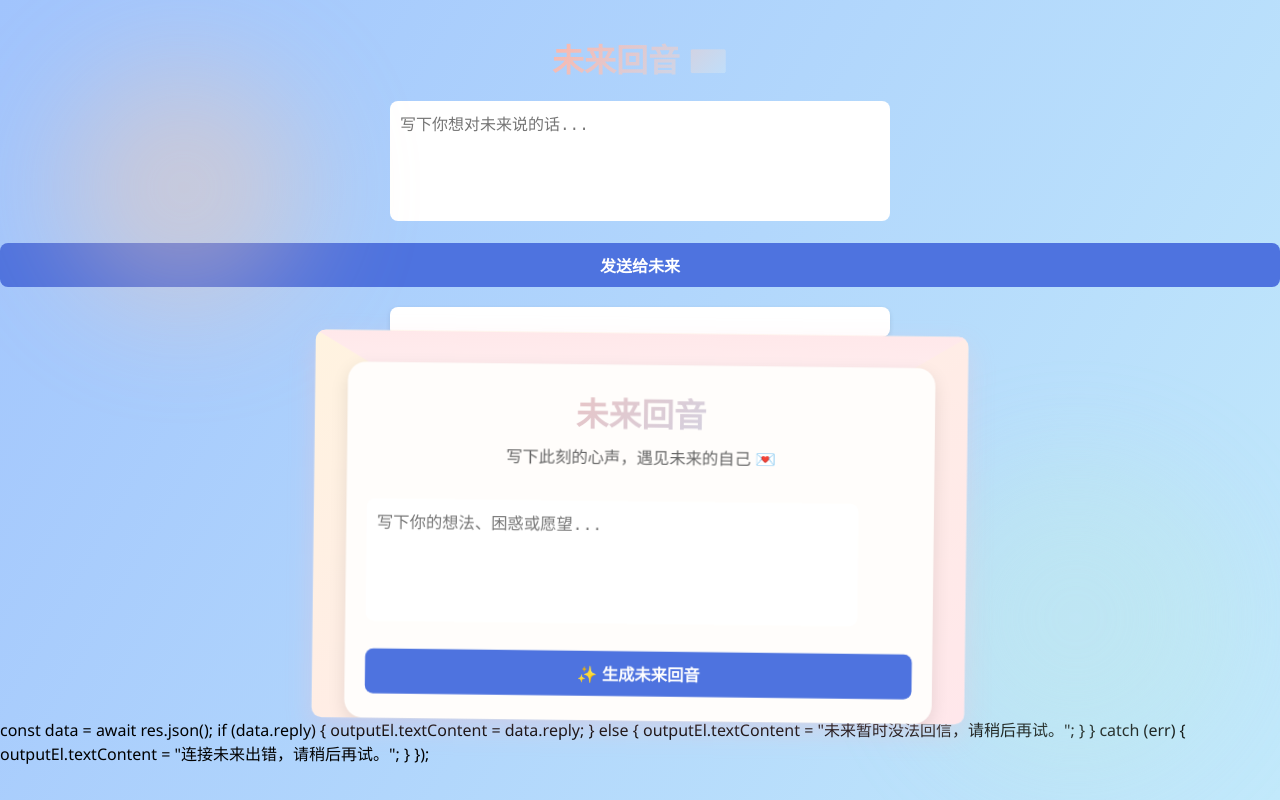
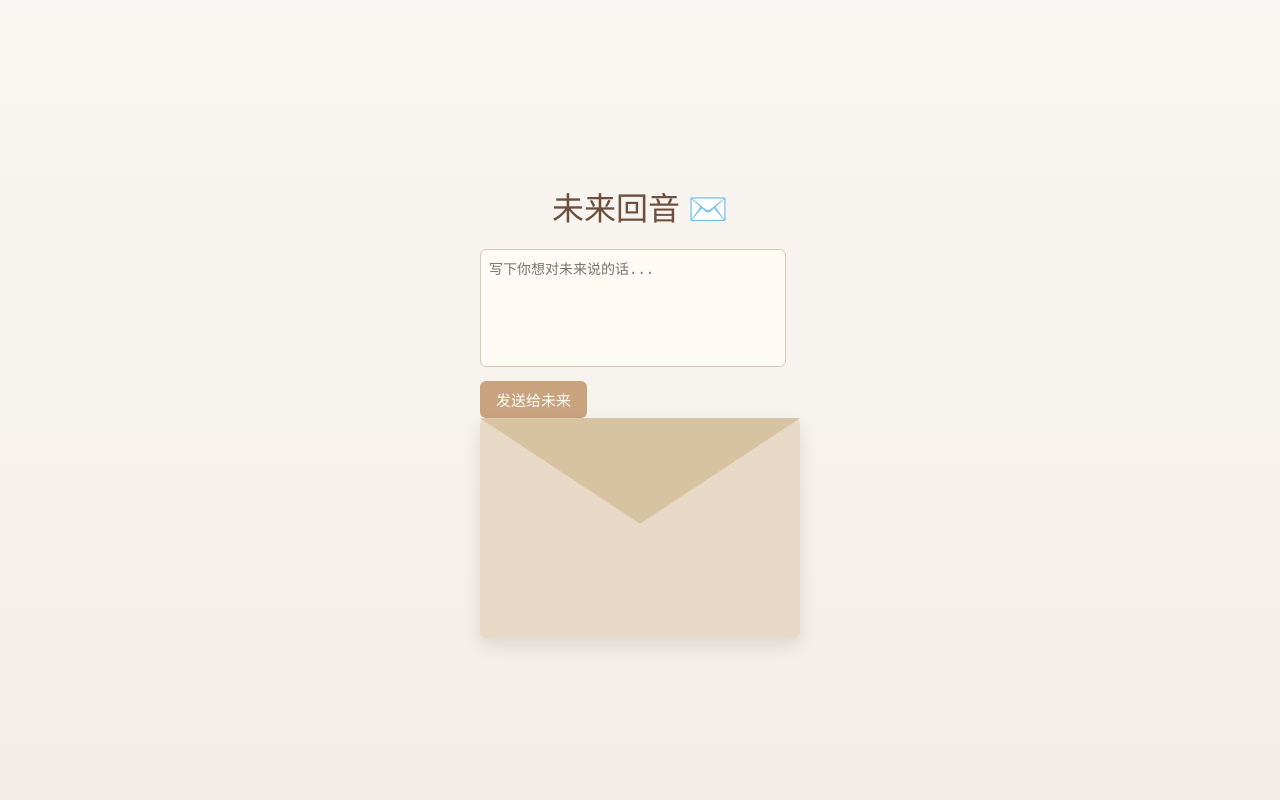
Before and after one commit to 3627339340-ui/time-echo, a website: page index.html in a window 1280 px wide. Drawn offline with Linux system fonts and the light colour scheme.

Commit message:
Update index.html

```diff
--- a/index.html
+++ b/index.html
@@ -1,138 +1,175 @@
 <!DOCTYPE html>
-<html lang="zh-CN">
 <html lang="zh">
 <head>
-<meta charset="UTF-8">
-<meta name="viewport" content="width=device-width,initial-scale=1.0,maximum-scale=1.0">
-<title>未来回音 ✉️</title>
-<style>
-*{box-sizing:border-box;margin:0;padding:0;-webkit-tap-highlight-color:transparent;}
-body{
-  font-family:'PingFang SC','Segoe UI',sans-serif;
-  background:linear-gradient(180deg,#fff8f4 0%,#ffffff 100%);
-  min-height:100vh;display:flex;flex-direction:column;
-  align-items:center;justify-content:center;overflow:hidden;position:relative;
-}
-.dot{position:absolute;border-radius:50%;opacity:.4;filter:blur(60px);animation:float 10s ease-in-out infinite alternate;z-index:0;}
-.dot1{width:240px;height:240px;background:radial-gradient(circle,#ffd6a5,#ffb5a7);top:10%;left:5%;}
-.dot2{width:280px;height:280px;background:radial-gradient(circle,#bde0fe,#caffbf);bottom:5%;right:5%;animation-delay:3s;}
-@keyframes float{from{transform:translateY(0)}to{transform:translateY(-25px)}}
-.envelope{
-  position:relative;width:90%;max-width:640px;height:380px;
-  background:linear-gradient(145deg,#fff3e0,#ffe7eb);
-  border-radius:10px;box-shadow:0 10px 25px rgba(255,190,200,.3);
-  display:flex;align-items:center;justify-content:center;
-  cursor:pointer;overflow:hidden;animation:gentlePulse 3.5s ease-in-out infinite;
-}
-@keyframes gentlePulse{0%,100%{transform:rotate(0deg) scale(1);}25%{transform:rotate(-1deg) scale(1.02);}50%{transform:rotate(1deg) scale(1.02);}75%{transform:rotate(-1deg) scale(1);}}
-.envelope.open{animation:none;cursor:default;}
-.flap{position:absolute;top:0;left:0;width:100%;height:50%;background:linear-gradient(180deg,#ffe8ea 0%,#fff 100%);
-clip-path:polygon(0 0,100% 0,50% 100%);transform-origin:top;transition:transform 1s ease-in-out;z-index:2;}
-.envelope.open .flap{transform:rotateX(180deg);}
-.container{position:absolute;bottom:0;width:90%;max-width:600px;background:#fffdfb;border-radius:18px;
-box-shadow:0 6px 18px rgba(0,0,0,.1);padding:24px 20px;z-index:3;}
-h1{text-align:center;font-size:2rem;background:linear-gradient(135deg,#ffb5a7,#bde0fe);
--webkit-background-clip:text;-webkit-text-fill-color:transparent;margin-bottom:8px;}
-.subtitle{text-align:center;color:#666;margin-bottom:20px;}
-textarea{width:100%;min-height:120px;border:2px solid #f0f0f0;border-radius:14px;padding:15px;font-size:16px;background:#fff;
-resize:vertical;transition:.3s;}
-textarea:focus{border-color:#ffb5a7;box-shadow:0 0 6px rgba(255,181,167,.3);outline:none;}
-button{background:linear-gradient(135deg,#ffdac1,#bde0fe);border:none;border-radius:12px;font-size:17px;font-weight:600;
-padding:15px;width:100%;margin-top:10px;cursor:pointer;transition:.3s;color:#333;}
-button:hover{transform:translateY(-2px);box-shadow:0 8px 18px rgba(255,181,167,.25);}
-#letterOverlay{position:fixed;top:0;left:0;width:100%;height:100%;background:rgba(255,255,255,0.96);
-backdrop-filter:blur(5px);display:none;flex-direction:column;align-items:center;justify-content:center;padding:20px;z-index:10;animation:fadeIn .8s ease forwards;}
-@keyframes fadeIn{from{opacity:0;}to{opacity:1;}}
-#futureText{max-width:90%;max-height:85vh;overflow:auto;line-height:1.8;background:#fffaf7;border-left:4px solid #ffd6a5;
-border-radius:16px;box-shadow:0 8px 25px rgba(0,0,0,.1);padding:20px;transition:transform 0.5s ease,box-shadow 1s ease;
-text-align:left;white-space:pre-wrap;}
-.playing{animation:glow 2s ease-in-out infinite alternate;}
-@keyframes glow{0%{box-shadow:0 0 10px rgba(255,181,167,0.2);}100%{box-shadow:0 0 25px rgba(255,181,167,0.6);}}
-@media(max-width:480px){#futureText{padding:15px;}}
-</style>
   <meta charset="UTF-8" />
   <meta name="viewport" content="width=device-width, initial-scale=1.0" />
   <title>未来回音 ✉️</title>
   <style>
+    /* 🌸 全局样式 */
     body {
-      font-family: "Segoe UI", sans-serif;
+      font-family: "ZCOOL XiaoWei", "Noto Serif SC", serif;
+      background: linear-gradient(180deg, #f9f7f3, #f3ede7);
       display: flex;
-      flex-direction: column;
       align-items: center;
       justify-content: center;
       height: 100vh;
-      background: linear-gradient(120deg, #a1c4fd, #c2e9fb);
       margin: 0;
+      overflow: hidden;
     }
+
     h1 {
-      color: #333;
+      text-align: center;
+      font-weight: normal;
+      color: #6b4e3d;
+      margin-bottom: 20px;
     }
+
+    /* ✉️ 信封外观 */
+    .envelope {
+      width: 320px;
+      height: 220px;
+      background: #e8d9c7;
+      position: relative;
+      border-radius: 6px;
+      box-shadow: 0 8px 18px rgba(0, 0, 0, 0.1);
+      cursor: pointer;
+      transition: transform 0.6s ease;
+      display: flex;
+      align-items: center;
+      justify-content: center;
+      flex-direction: column;
+    }
+
+    .envelope.opened {
+      transform: translateY(-80px);
+    }
+
+    .flap {
+      position: absolute;
+      top: 0;
+      left: 0;
+      width: 100%;
+      height: 60%;
+      background: #d7c2a1;
+      clip-path: polygon(0 0, 50% 80%, 100% 0);
+      transition: transform 0.8s ease;
+      transform-origin: top;
+      z-index: 2;
+    }
+
+    .envelope.opened .flap {
+      transform: rotateX(180deg);
+    }
+
+    /* 📜 信纸样式 */
+    .letter {
+      position: absolute;
+      bottom: 0;
+      width: 90%;
+      height: 80%;
+      background: #fffdf8;
+      border-radius: 4px;
+      box-shadow: 0 4px 10px rgba(0,0,0,0.1);
+      padding: 16px;
+      overflow-y: auto;
+      transition: all 0.8s ease;
+      opacity: 0;
+      transform: translateY(50%);
+      font-size: 15px;
+      color: #5a4634;
+      z-index: 1;
+    }
+
+    .envelope.opened .letter {
+      opacity: 1;
+      transform: translateY(-20px);
+    }
+
     textarea {
       width: 90%;
-      max-width: 500px;
-      height: 120px;
-      margin: 12px 0;
-      padding: 10px;
-      border-radius: 8px;
+      height: 100px;
+      border: 1px solid #d8c9b0;
+      border-radius: 6px;
+      padding: 8px;
+      font-size: 14px;
+      resize: none;
+      outline: none;
+      background: #fffaf3;
+    }
+
+    button {
+      background: #c9a27e;
+      color: white;
       border: none;
-      font-size: 16px;
-      outline: none;
-      resize: none;
+      padding: 8px 16px;
+      border-radius: 6px;
+      cursor: pointer;
+      transition: background 0.3s;
+      font-size: 15px;
+      margin-top: 10px;
     }
-    button {
-      background: #4e73df;
-      color: white;
-      padding: 10px 20px;
-      border-radius: 8px;
-      border: none;
-      cursor: pointer;
-      font-size: 16px;
+
+    button:hover {
+      background: #b68965;
     }
-    button:hover {
-      background: #2e59d9;
+
+    #output {
+      white-space: pre-wrap;
+      line-height: 1.6;
     }
-    #output {
-      margin-top: 20px;
-      width: 90%;
-      max-width: 500px;
-      background: white;
-      padding: 15px;
-      border-radius: 8px;
-      box-shadow: 0 2px 5px rgba(0,0,0,0.1);
-      white-space: pre-wrap;
+
+    .controls {
+      display: flex;
+      justify-content: center;
+      gap: 12px;
+      margin-top: 10px;
+    }
+
+    .hidden {
+      display: none;
+    }
+
+    .fade-in {
+      animation: fadeIn 1s ease forwards;
+    }
+
+    @keyframes fadeIn {
+      from { opacity: 0; transform: translateY(10px); }
+      to { opacity: 1; transform: translateY(0); }
     }
   </style>
 </head>
 <body>
-<div class="dot dot1"></div>
-<div class="dot dot2"></div>
-  <h1>未来回音 ✉️</h1>
-  <textarea id="input" placeholder="写下你想对未来说的话..."></textarea>
-  <button id="send">发送给未来</button>
-  <div id="output"></div>
+  <div class="container">
+    <h1>未来回音 ✉️</h1>
 
-<div class="envelope" id="envelope" onclick="openEnvelope()">
-  <div class="flap"></div>
-  <div class="container" id="letterContainer">
-    <h1>未来回音</h1>
-    <p class="subtitle">写下此刻的心声，遇见未来的自己 💌</p>
-    <textarea id="userInput" placeholder="写下你的想法、困惑或愿望..."></textarea>
-    <button id="generateBtn" onclick="generateCapsule()">✨ 生成未来回音</button>
-    <div id="loading" style="display:none;text-align:center;margin-top:20px;color:#888;">🤖 AI 正在构思来自未来的信件...</div>
+    <textarea id="input" placeholder="写下你想对未来说的话..."></textarea>
+    <button id="send">发送给未来</button>
+
+    <div class="envelope" id="envelope">
+      <div class="flap"></div>
+      <div class="letter" id="letter">
+        <div id="output">这里将出现来自未来的回信...</div>
+        <div class="controls hidden" id="controls">
+          <button id="voice">🎧 播放语音</button>
+          <button id="close">📩 收起信纸</button>
+        </div>
+      </div>
+    </div>
   </div>
-</div>
+
   <script>
     const sendBtn = document.getElementById("send");
     const inputEl = document.getElementById("input");
     const outputEl = document.getElementById("output");
+    const envelope = document.getElementById("envelope");
+    const controls = document.getElementById("controls");
+    const closeBtn = document.getElementById("close");
+    const voiceBtn = document.getElementById("voice");
 
-<div id="letterOverlay">
-  <p id="futureText"></p>
-  <div style="margin-top:20px;display:flex;gap:10px;">
-    <button onclick="playVoice()">▶️ 播放语音</button>
-    <button onclick="closeLetter()">📩 收回信纸</button>
-  </div>
-</div>
+    let speech;
+
+    // ✉️ 发送给未来
     sendBtn.addEventListener("click", async () => {
       const input = inputEl.value.trim();
       if (!input) {
@@ -140,19 +177,10 @@ text-align:left;white-space:pre-wrap;}
         return;
       }
 
-<script>
-let opened=false,currentVoiceText='',utter=null;
-function openEnvelope(){if(opened)return;document.getElementById('envelope').classList.add('open');opened=true;}
-async function generateCapsule(){
-  const input=document.getElementById('userInput').value.trim();
-  if(!input)return alert('请先写下一些内容吧！');
-  const btn=document.getElementById('generateBtn');
-  const loading=document.getElementById('loading');
-  const letterOverlay=document.getElementById('letterOverlay');
-  const textBox=document.getElementById('futureText');
       outputEl.textContent = "未来正在回信中...⏳";
+      envelope.classList.remove("opened");
+      controls.classList.add("hidden");
 
-  btn.disabled=true;loading.style.display='block';
       try {
         const res = await fetch("/api/generate", {
           method: "POST",
@@ -160,27 +188,14 @@ async function generateCapsule(){
           body: JSON.stringify({ input })
         });
 
-  try{
-    const res=await fetch("/api/generate",{method:"POST",headers:{"Content-Type":"application/json"},body:JSON.stringify({input})});
-    const data=await res.json();
-    const letter=data.reply||"未来还没来得及回信，请稍后再试。";
-    textBox.textContent=letter;currentVoiceText=letter;
-    autoFitFont(textBox);
-    loading.style.display='none';
-    letterOverlay.style.display='flex';
-    openEnvelope();
-  }catch(e){alert("AI生成失败："+e.message);}finally{btn.disabled=false;}
-}
-function autoFitFont(el){let fontSize=18;el.style.fontSize=fontSize+'px';while(el.scrollHeight>window.innerHeight*0.8&&fontSize>12){fontSize--;el.style.fontSize=fontSize+'px';}}
-function closeLetter(){stopVoice();document.getElementById('letterOverlay').style.display='none';}
-function playVoice(){if(!currentVoiceText)return;stopVoice();if(!('speechSynthesis'in window)){alert('此设备暂不支持语音合成');return;}
-utter=new SpeechSynthesisUtterance(currentVoiceText);utter.lang='zh-CN';utter.rate=0.93;utter.pitch=1.0;
-const textBox=document.getElementById('futureText');textBox.classList.add('playing');utter.onend=()=>textBox.classList.remove('playing');speechSynthesis.speak(utter);}
-function stopVoice(){if('speechSynthesis'in window)speechSynthesis.cancel();document.getElementById('futureText').classList.remove('playing');}
-</script>
         const data = await res.json();
         if (data.reply) {
           outputEl.textContent = data.reply;
+          setTimeout(() => {
+            envelope.classList.add("opened");
+            controls.classList.remove("hidden");
+            outputEl.classList.add("fade-in");
+          }, 600);
         } else {
           outputEl.textContent = "未来暂时没法回信，请稍后再试。";
         }
@@ -188,6 +203,38 @@ function stopVoice(){if('speechSynthesis'in window)speechSynthesis.cancel();docu
         outputEl.textContent = "连接未来出错，请稍后再试。";
       }
     });
+
+    // 📩 收起信纸
+    closeBtn.addEventListener("click", () => {
+      envelope.classList.remove("opened");
+      controls.classList.add("hidden");
+    });
+
+    // 🎧 播放语音
+    voiceBtn.addEventListener("click", () => {
+      if (speech) {
+        window.speechSynthesis.cancel();
+        speech = null;
+        voiceBtn.textContent = "🎧 播放语音";
+        return;
+      }
+
+      const text = outputEl.textContent;
+      if (!text) return;
+
+      speech = new SpeechSynthesisUtterance(text);
+      speech.lang = "zh-CN";
+      speech.pitch = 1.05;
+      speech.rate = 0.95;
+      speech.volume = 1;
+      speech.onend = () => {
+        speech = null;
+        voiceBtn.textContent = "🎧 播放语音";
+      };
+
+      voiceBtn.textContent = "⏸ 停止播放";
+      window.speechSynthesis.speak(speech);
+    });
   </script>
 </body>
 </html>
```
